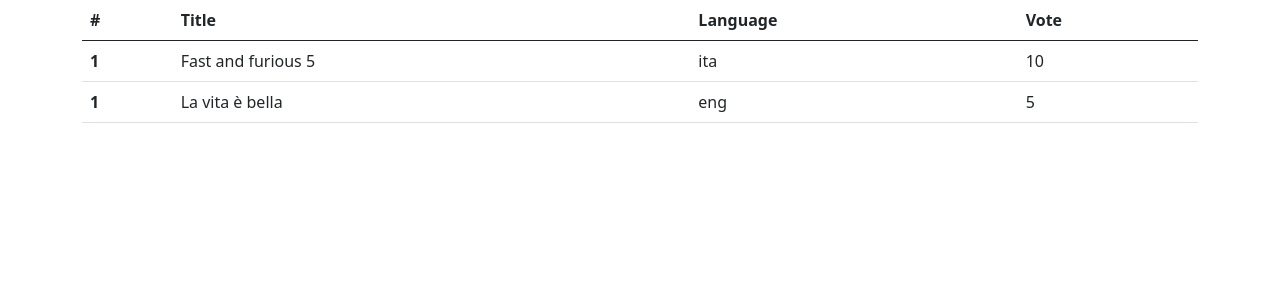
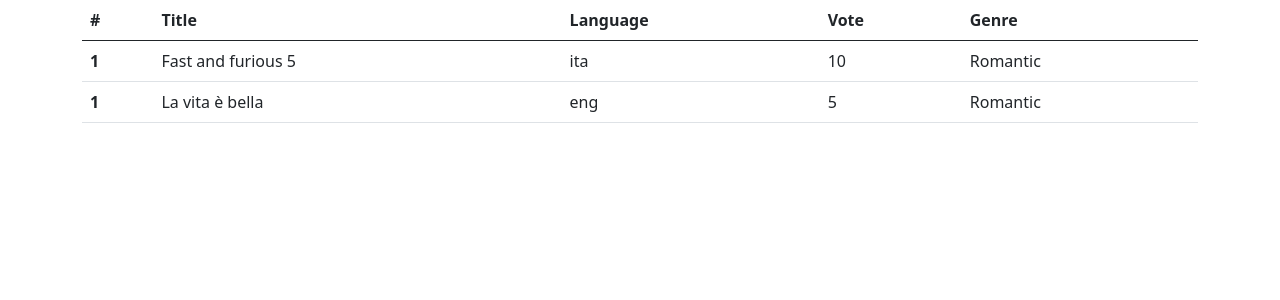
Before and after one commit to RoccoCerro/php-oop-1, a PHP site: page / in a window 1280 px wide. Shown: the top 300 px of the page. Run offline with PHP 8.4, Linux system fonts and the light colour scheme.

Commit message:
Added: a new file for the genre class, created a new instance for the romance genre and inserted it into the movie instance

```diff
--- a/db.php
+++ b/db.php
@@ -1,7 +1,15 @@
 <?php
 
+$romantic = new Genre();
+$romantic->name = "Romantic";
+$romantic->description = "Passion, love, art, seduction";
+
+$genre = [
+  $romantic
+];
+
 $movie = [
-  new Production("Fast and furious 5", "ita", 10),
-  new Production("La vita è bella", "eng", 5)
+  new Production("Fast and furious 5", "ita", 10, $romantic),
+  new Production("La vita è bella", "eng", 5, $romantic)
 
 ];
--- a/index.php
+++ b/index.php
@@ -1,38 +1,8 @@
 <?php
 
-// class Production
-// {
-
-//   public $title;
-//   public $language;
-//   public $vote;
-
-//   function __construct(string $_title, string $_language, int $_vote)
-//   {
-//     $this->setTitle($_title);
-//     $this->language = $_language;
-//     $this->vote = $_vote;
-//   }
-
-//   public function setTitle(string $_title)
-//   {
-//     $this->title = $_title;
-//   }
-
-//   public function getTitle()
-//   {
-//     return $this->title;
-//   }
-// }
-
 require_once __DIR__ . "/models/Production.php";
-require_once __DIR__ ."/db.php";
-
-// $movie = new Production("Fast and furious 5", "ita", 10);
-// var_dump($movie);
-
-// $movie2 = new Production("La vita è bella", "eng", 5);
-// var_dump($movie2);
+require_once __DIR__ . "/models/Genre.php";
+require_once __DIR__ . "/db.php";
 
 ?>
 
@@ -49,6 +19,13 @@ require_once __DIR__ ."/db.php";
 
   <div id="app">
 
+    <!-- Header -->
+    <header>
+
+    </header>
+
+    <!-- Main -->
+    <main>
       <div class="container">
         <table class="table">
           <thead>
@@ -56,7 +33,8 @@ require_once __DIR__ ."/db.php";
               <th scope="col">#</th>
               <th scope="col">Title</th>
               <th scope="col">Language</th>
-            <th scope="col">Vote</router-link></th>
+              <th scope="col">Vote</th>
+              <th scope="col">Genre</th>
             </tr>
           </thead>
           <tbody>
@@ -69,6 +47,7 @@ require_once __DIR__ ."/db.php";
                   <td><?= $el->title ?></td>
                   <td><?= $el->language ?></td>
                   <td><?= $el->vote ?></td>
+                  <td><?= $el->genre->name ?></td>
                 </tr>
                 <?php
               }
@@ -76,6 +55,12 @@ require_once __DIR__ ."/db.php";
           </tbody>
         </table>
       </div>
+    </main>
+
+    <!-- Footer -->
+    <footer>
+
+    </footer>
 
   </div>
 
--- /dev/null
+++ b/models/Genre.php
@@ -0,0 +1,7 @@
+<?php
+
+class Genre
+{
+  public $name;
+  public $description;
+}
--- a/models/Production.php
+++ b/models/Production.php
@@ -5,12 +5,15 @@ class Production
   public $title;
   public $language;
   public $vote;
+  public $genre;
 
-  function __construct(string $_title, string $_language, int $_vote)
+
+  function __construct(string $_title, string $_language, int $_vote, $_genre)
   {
     $this->setTitle($_title);
     $this->language = $_language;
     $this->vote = $_vote;
+    $this->genre = $_genre;
   }
 
   public function setTitle(string $_title)
```
Also changed, not shown: partials/template/footer.php (added), partials/template/header.php (added). Lines whose indentation alone changed are shown as unchanged.
